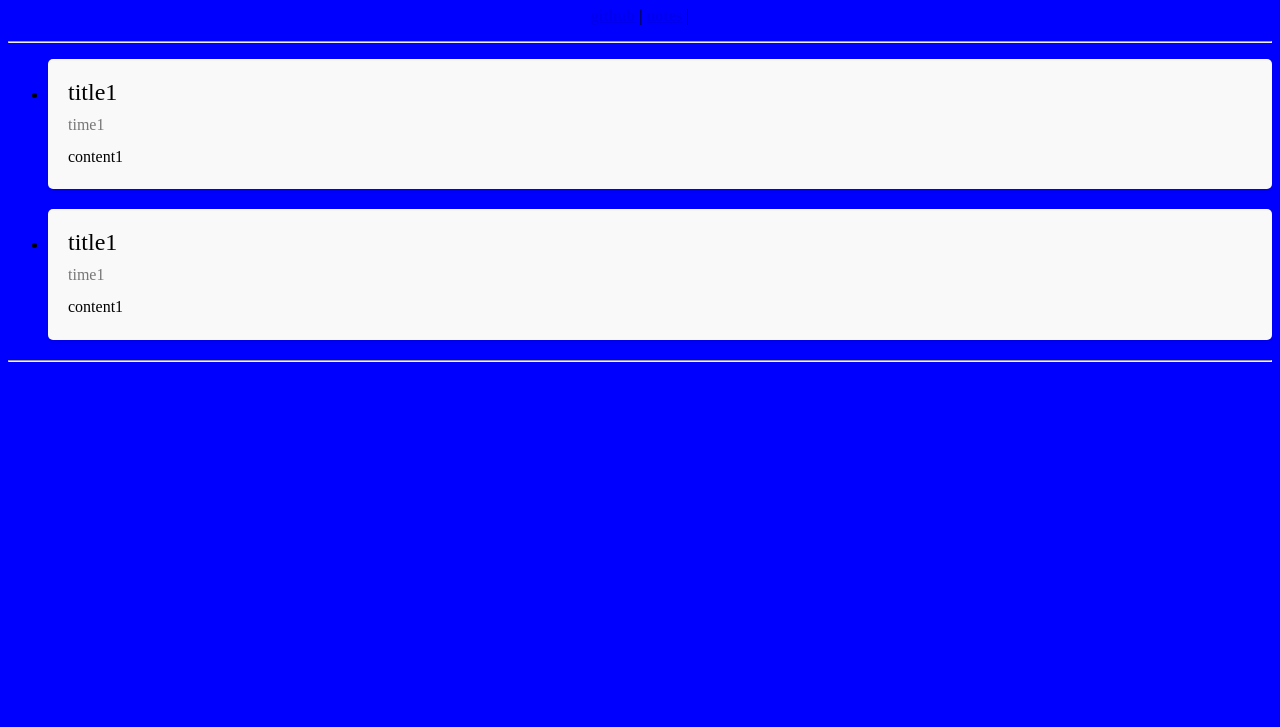
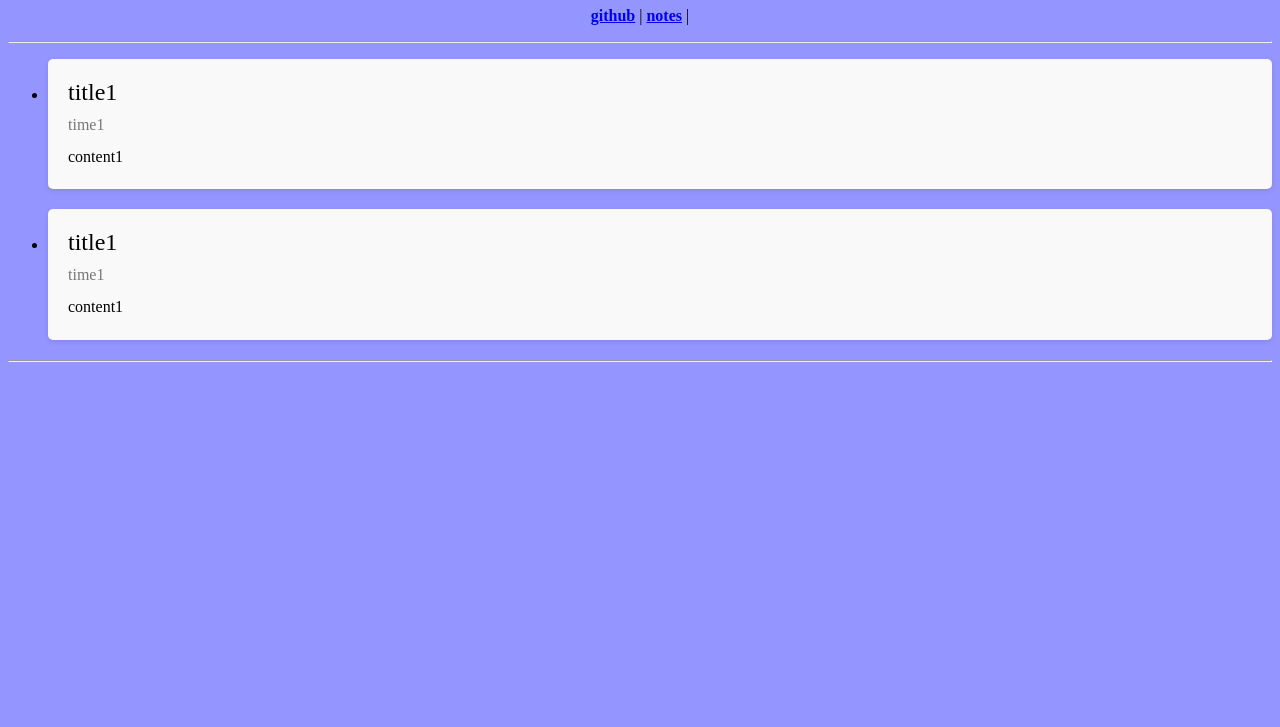
Before and after one commit to rruuaanng/rruuaanng.github.io, a plain HTML site: page index.html in a window 1280 px wide. Shown: the part 73-800 px from the top of the page. Drawn offline with Linux system fonts and the light colour scheme.

Commit message:
index.html

```diff
--- a/index.html
+++ b/index.html
@@ -5,7 +5,7 @@
     <title>RUANG site</title>
     <style>
         body {
-            background-color: blue;
+            background-color: rgba(0, 0, 255, 0.416);
         }
         .article-panel {
             background-color: #f9f9f9;
```
